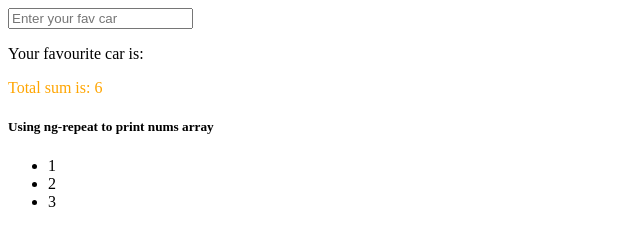
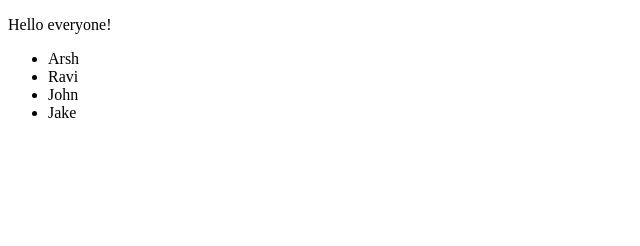
Before and after one commit to arshkhatwani/angularjs-tut, a plain HTML site: page index.html in a window 1280 px wide. Shown: the whole page, without its empty margins (0-640 px from the left). Drawn offline with nearby package versions, Linux system fonts and the light colour scheme.

Commit message:
Adds controller

```diff
--- a/index.html
+++ b/index.html
@@ -1,23 +1,20 @@
 <!DOCTYPE html>
-<html lang="en" ng-app>
+<html lang="en" ng-app="myNinjaApp">
     <head>
         <meta charset="UTF-8" />
         <meta name="viewport" content="width=device-width, initial-scale=1.0" />
         <title>Document</title>
         <script src="https://ajax.googleapis.com/ajax/libs/angularjs/1.8.2/angular.min.js"></script>
+        <script src="./index.js"></script>
         <link rel="stylesheet" href="style.css" />
     </head>
 
-    <body ng-init="nums=[1,2,3]; color='orange'">
-        <input type="text" placeholder="Enter your fav car" ng-model="favCar" />
-        <p>Your favourite car is: {{favCar}}</p>
+    <body>
+        <div ng-controller="NinjaController">
+            <p>{{message}}</p>
 
-        <p class="{{color}}">Total sum is: {{nums[0] + nums[1] + nums[2]}}</p>
-
-        <div>
-            <h5>Using ng-repeat to print nums array</h5>
             <ul>
-                <li ng-repeat="x in nums">{{x}}</li>
+                <li ng-repeat="coder in coders">{{coder}}</li>
             </ul>
         </div>
     </body>
--- /dev/null
+++ b/index.js
@@ -0,0 +1,9 @@
+const myNinjaApp = angular.module("myNinjaApp", []);
+
+myNinjaApp.controller("NinjaController", [
+    "$scope",
+    ($scope) => {
+        $scope.message = "Hello everyone!";
+        $scope.coders = ["Arsh", "Ravi", "John", "Jake"];
+    },
+]);
```
